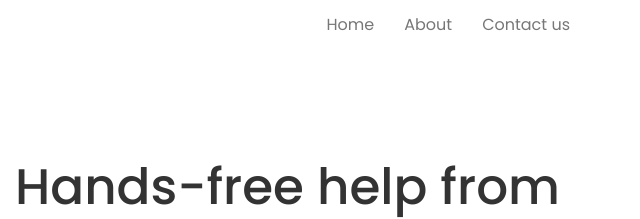
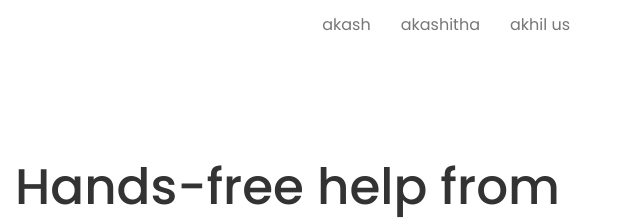
Before and after one commit to akmusham/personalProject, a plain HTML site: page index.html in a window 1280 px wide. Shown: the top 219 px of the page, 640-1280 px from the left. Drawn offline with nearby package versions, Linux system fonts and the light colour scheme.

Commit message:
my new change

```diff
--- a/index.html
+++ b/index.html
@@ -22,9 +22,9 @@
         </div>
         <div id="navbar" class="collapse navbar-collapse">
           <ul class="nav navbar-nav navbar-right">
-            <li><a href="#showcase">Home</a></li>
-            <li><a href="#info1">About</a></li>
-            <li><a href="#contact">Contact us</a></li>
+            <li><a href="#showcase">akash</a></li>
+            <li><a href="#info1">akashitha</a></li>
+            <li><a href="#contact">akhil us</a></li>
           </ul>
         </div><!--/.nav-collapse -->
       </div>
```
